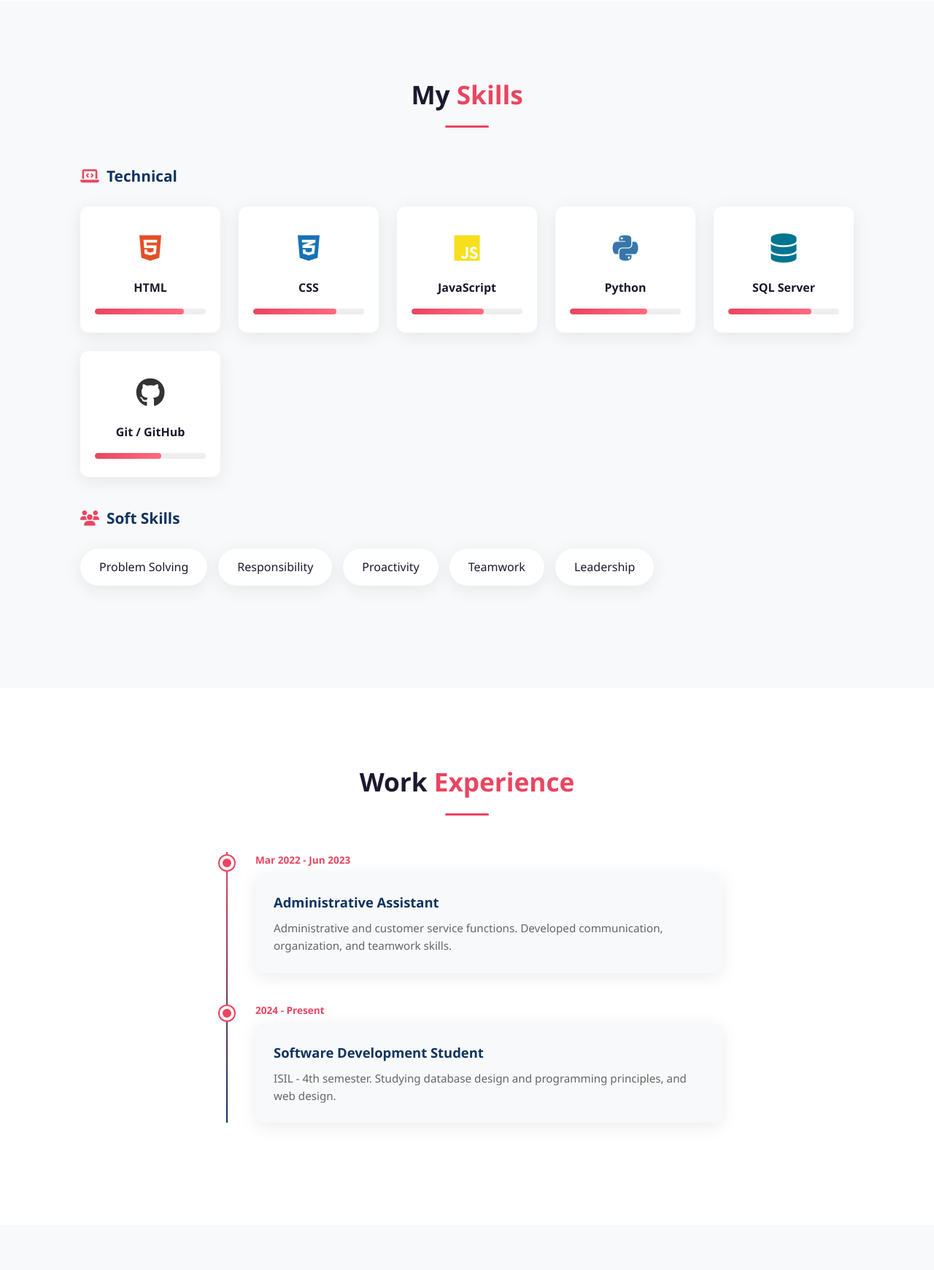
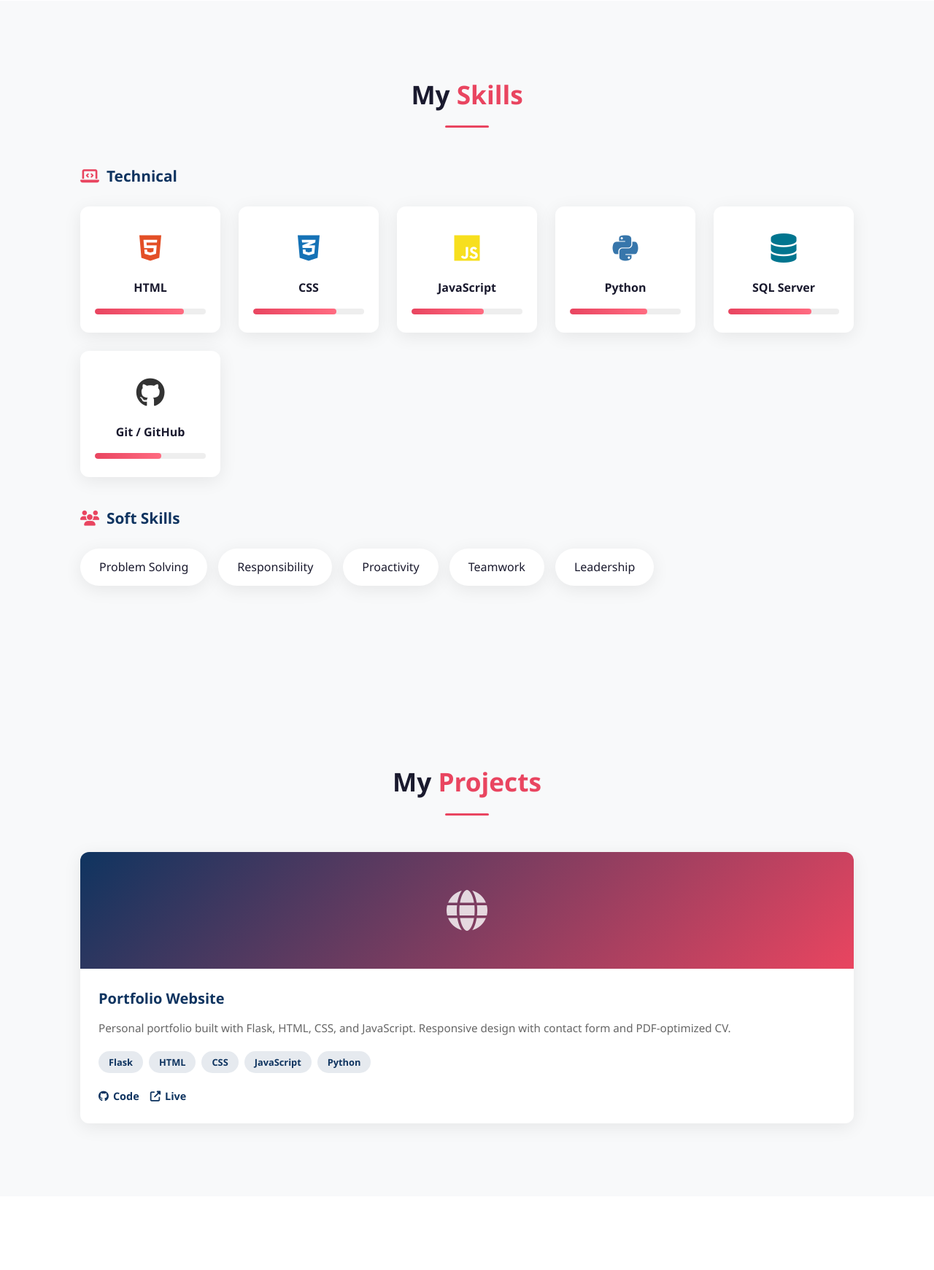
Before and after one commit to Franbure0510/portafolio, a Flask app: page / in a window 1280 px wide. Shown: the part 1513-3254 px from the top of the page at 73% size. Run offline with Flask 3, Linux system fonts and the light colour scheme.

Commit message:
Add projects section to portfolio

```diff
--- a/static/styles.css
+++ b/static/styles.css
@@ -517,6 +517,98 @@ section {
     transform: translateY(-2px);
 }
 
+/* ===================== PROJECTS ===================== */
+.projects {
+    background: var(--bg);
+}
+
+.projects-grid {
+    display: grid;
+    grid-template-columns: repeat(auto-fit, minmax(340px, 1fr));
+    gap: 30px;
+}
+
+.project-card {
+    background: var(--white);
+    border-radius: var(--radius);
+    overflow: hidden;
+    box-shadow: var(--shadow);
+    transition: var(--transition);
+    display: flex;
+    flex-direction: column;
+}
+
+.project-card:hover {
+    transform: translateY(-5px);
+    box-shadow: 0 15px 40px rgba(0,0,0,0.12);
+}
+
+.project-img {
+    height: 160px;
+    background: linear-gradient(135deg, var(--primary), var(--accent));
+    display: flex;
+    align-items: center;
+    justify-content: center;
+    font-size: 3.5em;
+    color: rgba(255,255,255,0.8);
+}
+
+.project-info {
+    padding: 25px;
+    flex: 1;
+    display: flex;
+    flex-direction: column;
+}
+
+.project-info h3 {
+    font-size: 1.25em;
+    color: var(--primary);
+    margin-bottom: 12px;
+}
+
+.project-info p {
+    color: var(--text-light);
+    font-size: 0.95em;
+    margin-bottom: 20px;
+    flex: 1;
+}
+
+.project-tags {
+    display: flex;
+    flex-wrap: wrap;
+    gap: 8px;
+    margin-bottom: 20px;
+}
+
+.project-tags span {
+    background: rgba(15,52,96,0.1);
+    color: var(--primary);
+    padding: 5px 14px;
+    border-radius: 20px;
+    font-size: 0.8em;
+    font-weight: 600;
+}
+
+.project-links {
+    display: flex;
+    gap: 15px;
+}
+
+.project-link {
+    display: inline-flex;
+    align-items: center;
+    gap: 6px;
+    color: var(--primary);
+    font-weight: 600;
+    font-size: 0.9em;
+    text-decoration: none;
+    transition: var(--transition);
+}
+
+.project-link:hover {
+    color: var(--accent);
+}
+
 /* ===================== EXPERIENCE ===================== */
 .experience {
     background: var(--white);
--- a/templates/index.html
+++ b/templates/index.html
@@ -15,6 +15,7 @@
                 <li><a href="#home" class="nav-link active">Home</a></li>
                 <li><a href="#about" class="nav-link">About</a></li>
                 <li><a href="#skills" class="nav-link">Skills</a></li>
+                <li><a href="#projects" class="nav-link">Projects</a></li>
                 <li><a href="#experience" class="nav-link">Experience</a></li>
                 <li><a href="#certifications" class="nav-link">Certifications</a></li>
                 <li><a href="#contact" class="nav-link">Contact</a></li>
@@ -161,6 +162,34 @@
         </div>
     </section>
 
+    <section id="projects" class="projects">
+        <div class="container">
+            <h2 class="section-title">My <span>Projects</span></h2>
+            <div class="projects-grid">
+                <div class="project-card">
+                    <div class="project-img">
+                        <i class="fas fa-globe"></i>
+                    </div>
+                    <div class="project-info">
+                        <h3>Portfolio Website</h3>
+                        <p>Personal portfolio built with Flask, HTML, CSS, and JavaScript. Responsive design with contact form and PDF-optimized CV.</p>
+                        <div class="project-tags">
+                            <span>Flask</span>
+                            <span>HTML</span>
+                            <span>CSS</span>
+                            <span>JavaScript</span>
+                            <span>Python</span>
+                        </div>
+                        <div class="project-links">
+                            <a href="https://github.com/Franbure0510/portafolio" target="_blank" class="project-link"><i class="fab fa-github"></i> Code</a>
+                            <a href="https://portafolio.onrender.com" target="_blank" class="project-link"><i class="fas fa-external-link-alt"></i> Live</a>
+                        </div>
+                    </div>
+                </div>
+            </div>
+        </div>
+    </section>
+
     <section id="experience" class="experience">
         <div class="container">
             <h2 class="section-title">Work <span>Experience</span></h2>
```
